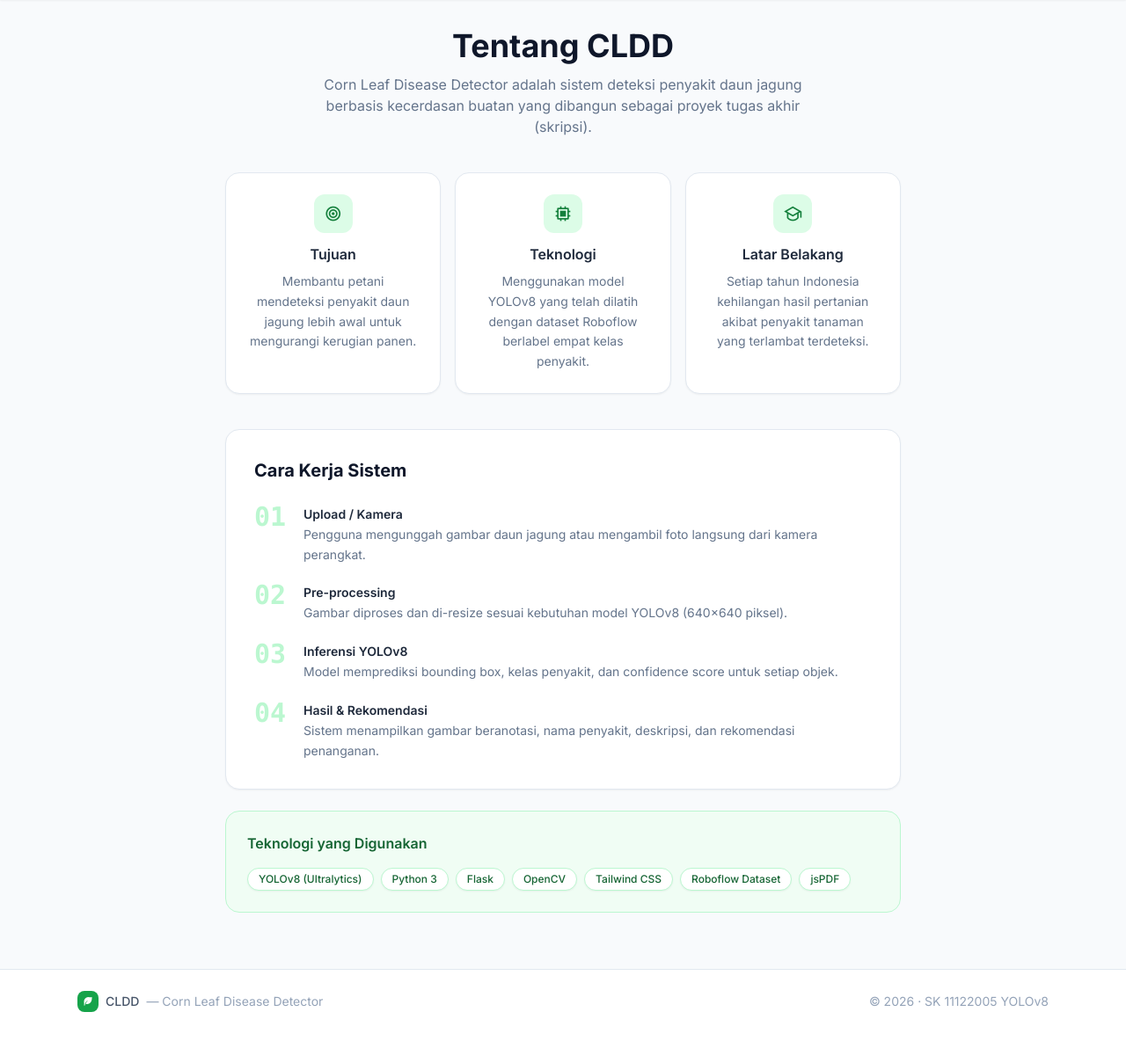
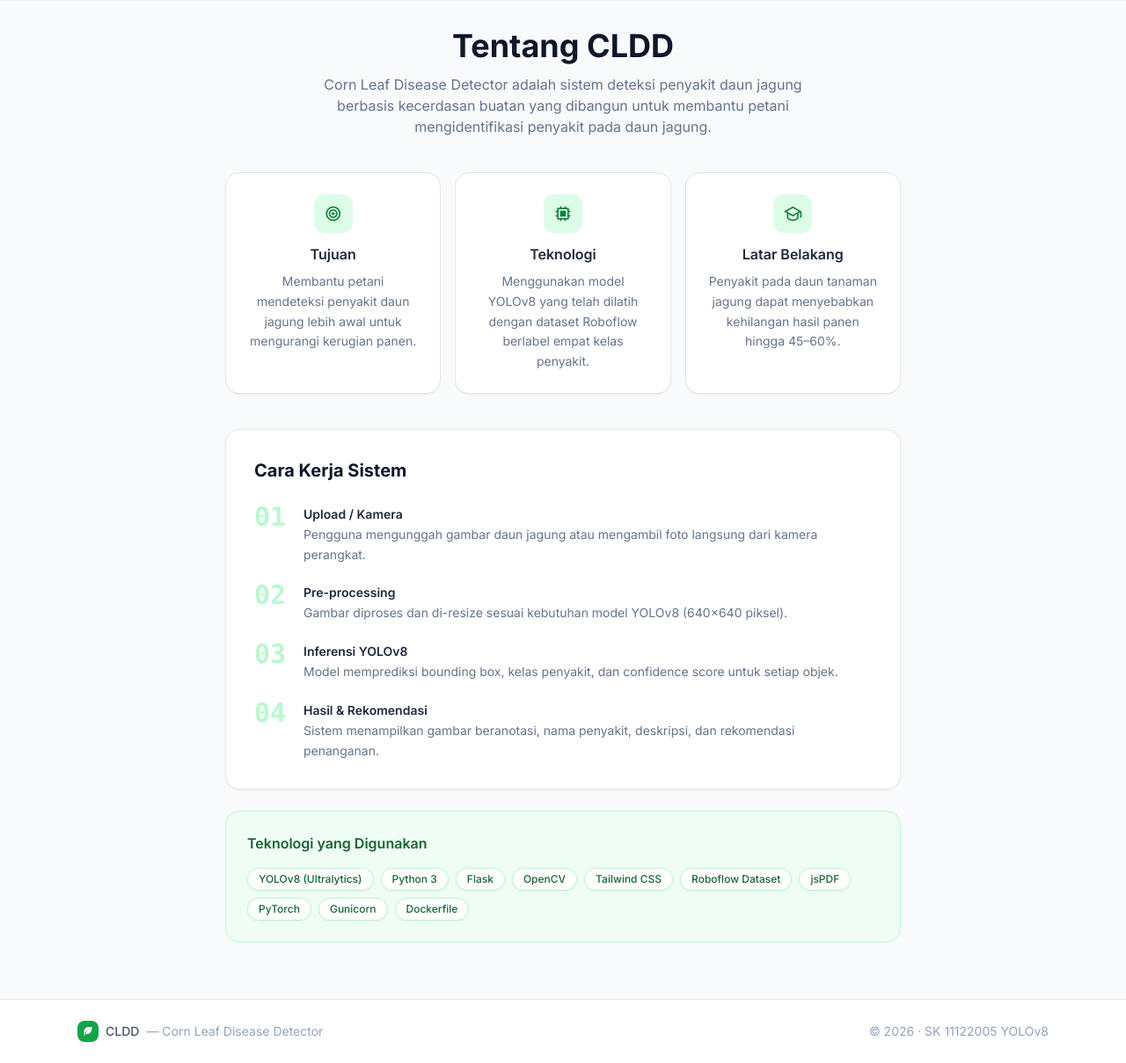
Before and after one commit to pikopikanjai-ux/sk-yolov8, a Flask app: page /tentang in a window 1280 px wide. Shown: the part 65-1274 px from the top of the page at 88% size. Before the commit the page ends 1216 px from the top, so only its background shows below. Run offline with Flask 3, Linux system fonts and the light colour scheme; some libraries are stand-ins or nearby versions.

Commit message:
Update tentang.html
tipis2 aja

```diff
--- a/templates/tentang.html
+++ b/templates/tentang.html
@@ -8,7 +8,7 @@
     <h1 class="text-3xl sm:text-4xl font-bold text-slate-900">Tentang CLDD</h1>
     <p class="mt-3 text-slate-500 max-w-xl mx-auto">
       Corn Leaf Disease Detector adalah sistem deteksi penyakit daun jagung berbasis
-      kecerdasan buatan yang dibangun sebagai proyek tugas akhir (skripsi).
+      kecerdasan buatan yang dibangun untuk membantu petani mengidentifikasi penyakit pada daun jagung.
     </p>
   </div>
 
@@ -17,7 +17,7 @@
     {% for icon, title, text in [
       ('ri-focus-2-line','Tujuan','Membantu petani mendeteksi penyakit daun jagung lebih awal untuk mengurangi kerugian panen.'),
       ('ri-cpu-line','Teknologi','Menggunakan model YOLOv8 yang telah dilatih dengan dataset Roboflow berlabel empat kelas penyakit.'),
-      ('ri-graduation-cap-line','Latar Belakang','Setiap tahun Indonesia kehilangan hasil pertanian akibat penyakit tanaman yang terlambat terdeteksi.'),
+      ('ri-graduation-cap-line','Latar Belakang','Penyakit pada daun tanaman jagung dapat menyebabkan kehilangan hasil panen hingga 45–60%.'),
     ] %}
     <div class="bg-white border border-slate-200 rounded-2xl p-6 shadow-sm text-center">
       <div class="w-11 h-11 rounded-xl bg-green-100 flex items-center justify-center mx-auto mb-3">
@@ -54,7 +54,7 @@
   <div class="bg-green-50 border border-green-200 rounded-2xl p-6">
     <h3 class="font-semibold text-green-800 mb-4">Teknologi yang Digunakan</h3>
     <div class="flex flex-wrap gap-2">
-      {% for tech in ['YOLOv8 (Ultralytics)','Python 3','Flask','OpenCV','Tailwind CSS','Roboflow Dataset','jsPDF'] %}
+      {% for tech in ['YOLOv8 (Ultralytics)','Python 3','Flask','OpenCV','Tailwind CSS','Roboflow Dataset','jsPDF','PyTorch','Gunicorn','Dockerfile'] %}
       <span class="px-3 py-1 bg-white border border-green-200 text-green-800
                    text-xs font-medium rounded-full shadow-sm">{{ tech }}</span>
       {% endfor %}
```
